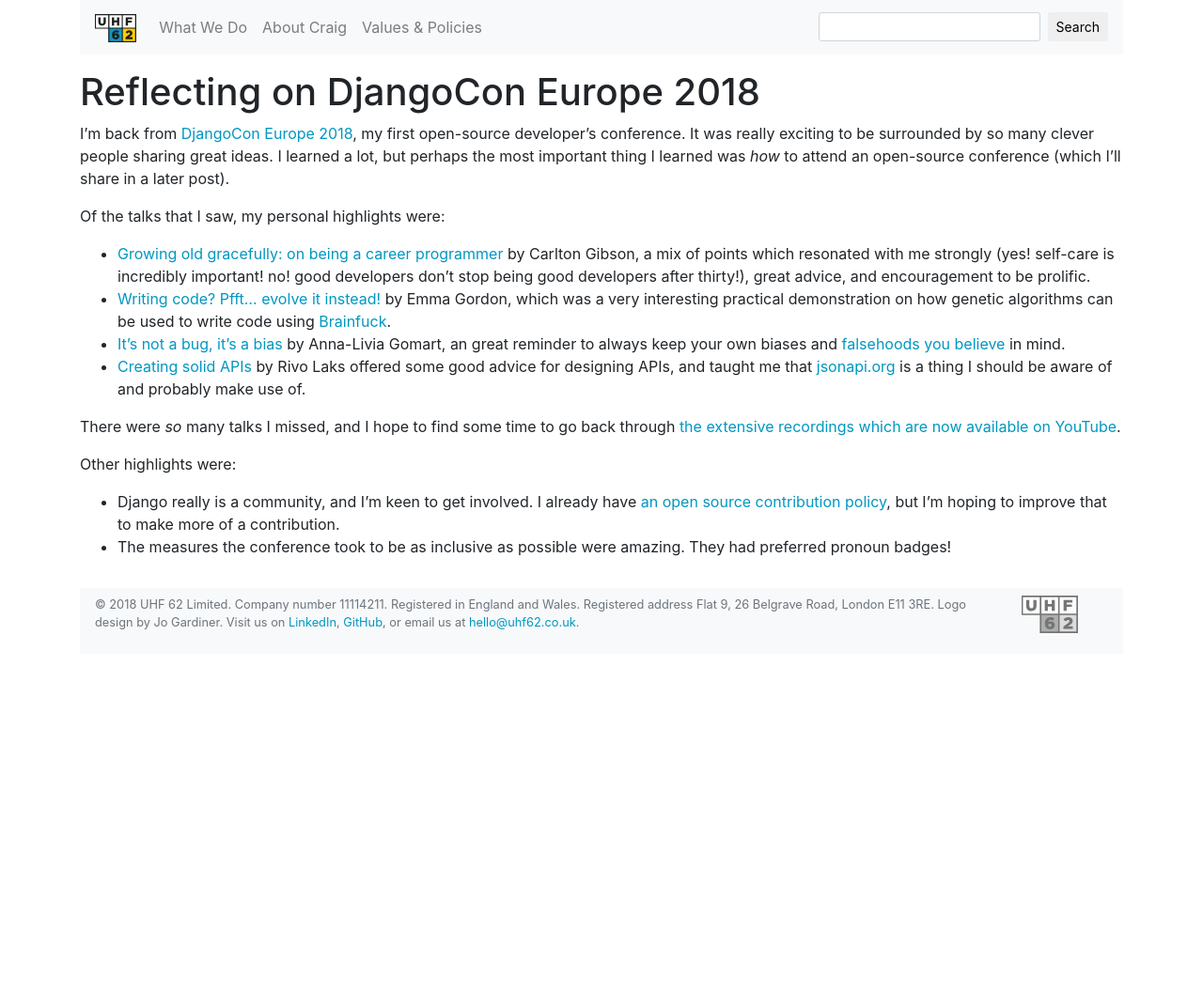
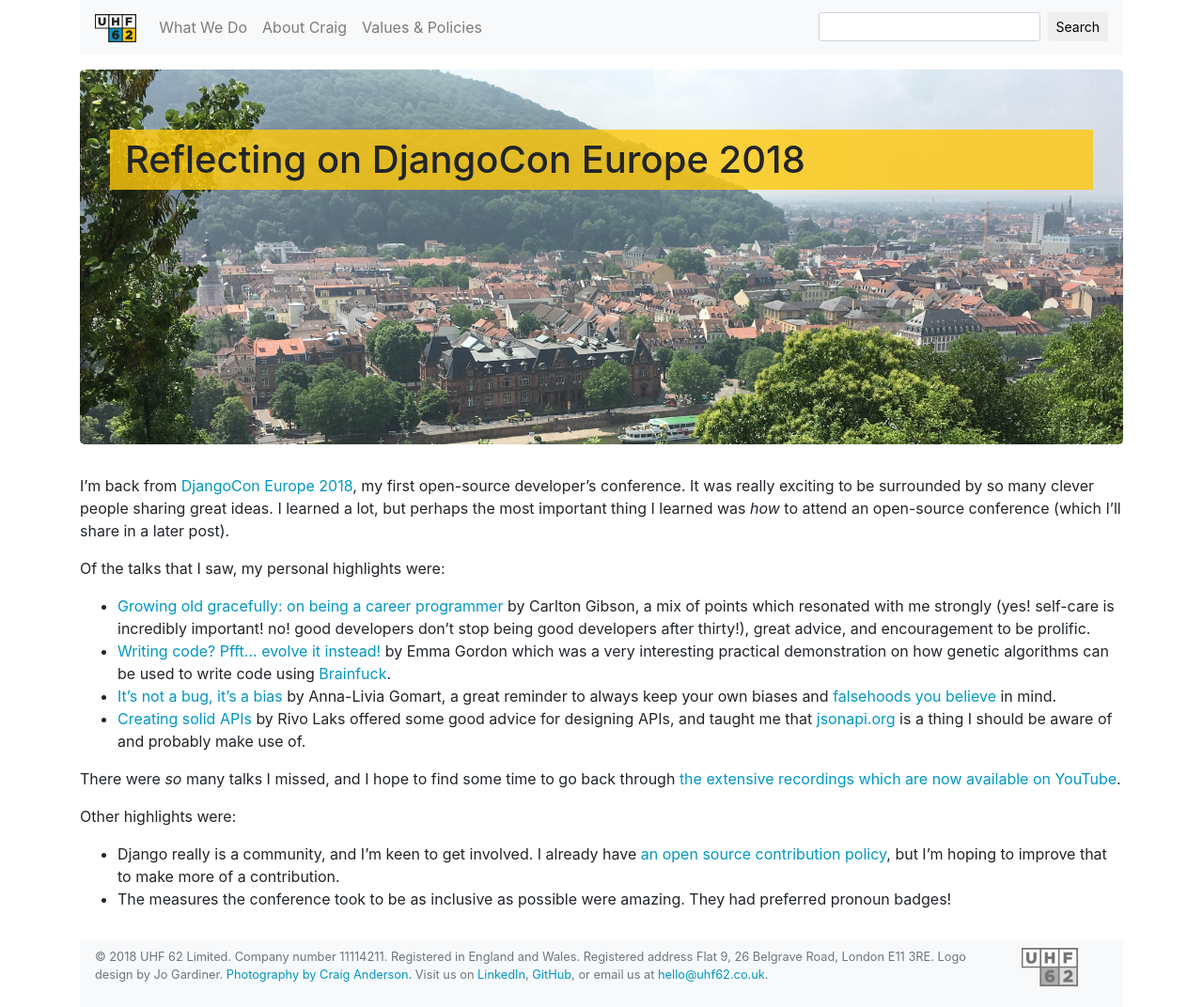
Before and after one commit to uhf62/uhf62.co.uk, a Jekyll site: the page built from _posts/2018-05-29-djangocon.markdown, in a window 1280 px wide. Shown: the whole page at 94% size. Built offline with Jekyll 4.4.1, drawn with Linux system fonts in a browser that asks for light colours; our own code applies the rules of GitHub Pages for plain Markdown files; before the commit the page ends 900 px from its top, so only the background shows below that.

Commit message:
Adding image

```diff
--- a/_posts/2018-05-29-djangocon.markdown
+++ b/_posts/2018-05-29-djangocon.markdown
@@ -1,6 +1,9 @@
 ---
 title: Reflecting on DjangoCon Europe 2018
 date: 2018-05-29 10:00:00 +0100
+image: /assets/heidelberg.optimised.jpg
+image-credit-name: Craig Anderson
+image-credit-url: http://craiga.id.au
 ---
 
 I'm back from [DjangoCon Europe 2018](https://2018.djangocon.eu), my first open-source developer's conference. It was really exciting to be surrounded by so many clever people sharing great ideas. I learned a lot, but perhaps the most important thing I learned was *how* to attend an open-source conference (which I'll share in a later post).
@@ -8,8 +11,8 @@
 Of the talks that I saw, my personal highlights were:
 
  * [Growing old gracefully: on being a career programmer](https://www.youtube.com/watch?v=7WUFWmyk-HY) by Carlton Gibson, a mix of points which resonated with me strongly (yes! self-care is incredibly important! no! good developers don't stop being good developers after thirty!), great advice, and encouragement to be prolific.
- * [Writing code? Pfft… evolve it instead!](https://www.youtube.com/watch?v=973NUf3skYM) by Emma Gordon, which was a very interesting practical demonstration on how genetic algorithms can be used to write code using [Brainfuck](https://en.wikipedia.org/wiki/Brainfuck).
- * [It's not a bug, it's a bias](https://www.youtube.com/watch?v=CZddeZ2RiLE) by Anna-Livia Gomart, an great reminder to always keep your own biases and [falsehoods you believe](https://github.com/kdeldycke/awesome-falsehood) in mind.
+ * [Writing code? Pfft… evolve it instead!](https://www.youtube.com/watch?v=973NUf3skYM) by Emma Gordon which was a very interesting practical demonstration on how genetic algorithms can be used to write code using [Brainfuck](https://en.wikipedia.org/wiki/Brainfuck).
+ * [It's not a bug, it's a bias](https://www.youtube.com/watch?v=CZddeZ2RiLE) by Anna-Livia Gomart, a great reminder to always keep your own biases and [falsehoods you believe](https://github.com/kdeldycke/awesome-falsehood) in mind.
  * [Creating solid APIs](https://www.youtube.com/watch?v=1pgQXzoUcgk) by Rivo Laks offered some good advice for designing APIs, and taught me that [jsonapi.org](http://jsonapi.org) is a thing I should be aware of and probably make use of.
 
 There were *so* many talks I missed, and I hope to find some time to go back through [the extensive recordings which are now available on YouTube](https://www.youtube.com/user/djangoconeurope/videos).
```
Also changed, not shown: assets/heidelberg.optimised.jpg (added), 1 other file.
